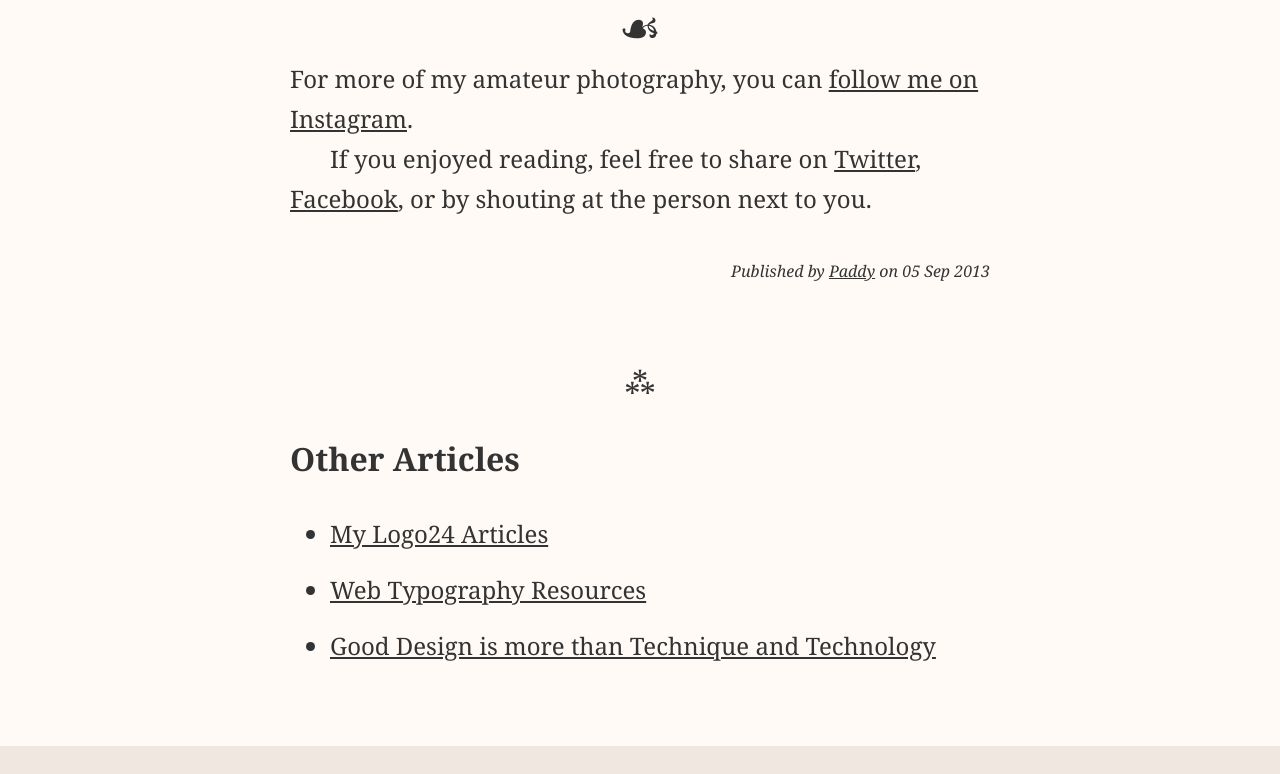
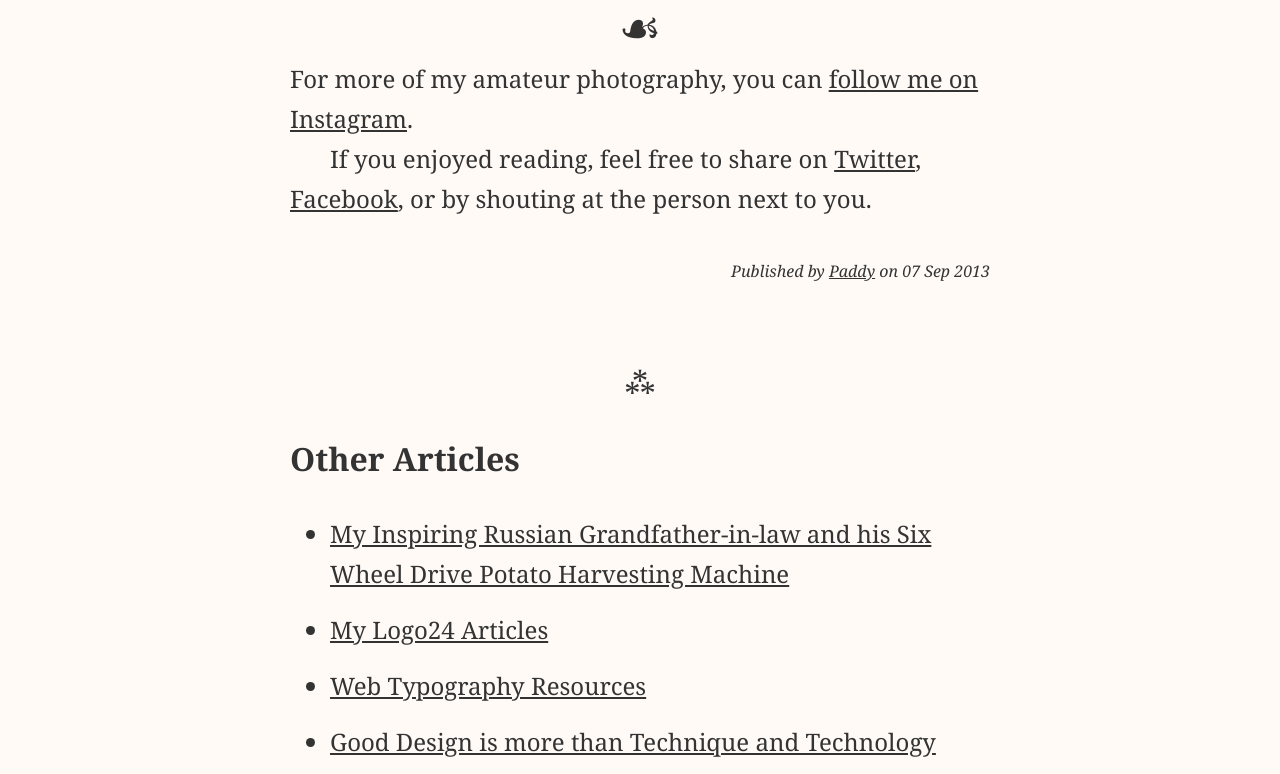
Before and after one commit to paddyohanlon/remote-manifesto, a Jekyll site: the page built from _posts/2013-09-08-inspiring-russian-grandfather-potato-harvesting-machine.markdown, in a window 1280 px wide and 1400 px high, scrolled down 8415 px, cut to the strip 0-774 px from the top of the window. Built offline with Jekyll 4.4.1, drawn with Linux system fonts in a browser that asks for light colours; nearby versions of some CDN libraries; Markdown is read by kramdown in place of the engine named in the settings.

```diff
--- a/_posts/2013-09-08-inspiring-russian-grandfather-potato-harvesting-machine.markdown
+++ b/_posts/2013-09-08-inspiring-russian-grandfather-potato-harvesting-machine.markdown
@@ -1,7 +1,7 @@
 ---
 layout: post
 title:  "My Inspiring Russian Grandfather-in-law and his Six Wheel Drive Potato Harvesting Machine"
-date:   2013-09-05 15:36:00
+date:   2013-09-07 15:36:00
 categories: articles
 location: the air, between Bucharest, Romania, and Girona, Catalonia
 ---
--- a/css/main.css
+++ b/css/main.css
@@ -515,13 +515,26 @@ h4 {
   font-weight: 600;
 }
 
+h5 {
+  font-size: 1.25em;
+  /* unwrap lists for values that have multiple list of values such as text-shadow */
+  line-height: 2.15em;
+  /* unwrap lists for values that have multiple list of values such as text-shadow */
+  /* unwrap lists for values that have multiple list of values such as text-shadow */
+  margin: 1.1em 0em;
+  font-family: warnock-pro, georgia, sans-serif;
+  font-style: normal;
+  font-weight: 600;
+}
+
 p {
   /* unwrap lists for values that have multiple list of values such as text-shadow */
   text-indent: 1.66667em;
 }
 
 p,
-ul li {
+ul li,
+ol li {
   font-size: 1.5em;
   /* unwrap lists for values that have multiple list of values such as text-shadow */
   line-height: 1.66667em;
@@ -553,6 +566,7 @@ h1 + p,
 h2 + p,
 h3 + p,
 h4 + p,
+h5 + p,
 .lead + p,
 .fleuron + p,
 figure + p {
```
Also changed, not shown: _posts/2013-09-09-spanish-in-30-days-experiment-introduction.markdown (added, +144 -0 lines), css/_typography.scss (+11 -1 lines).
